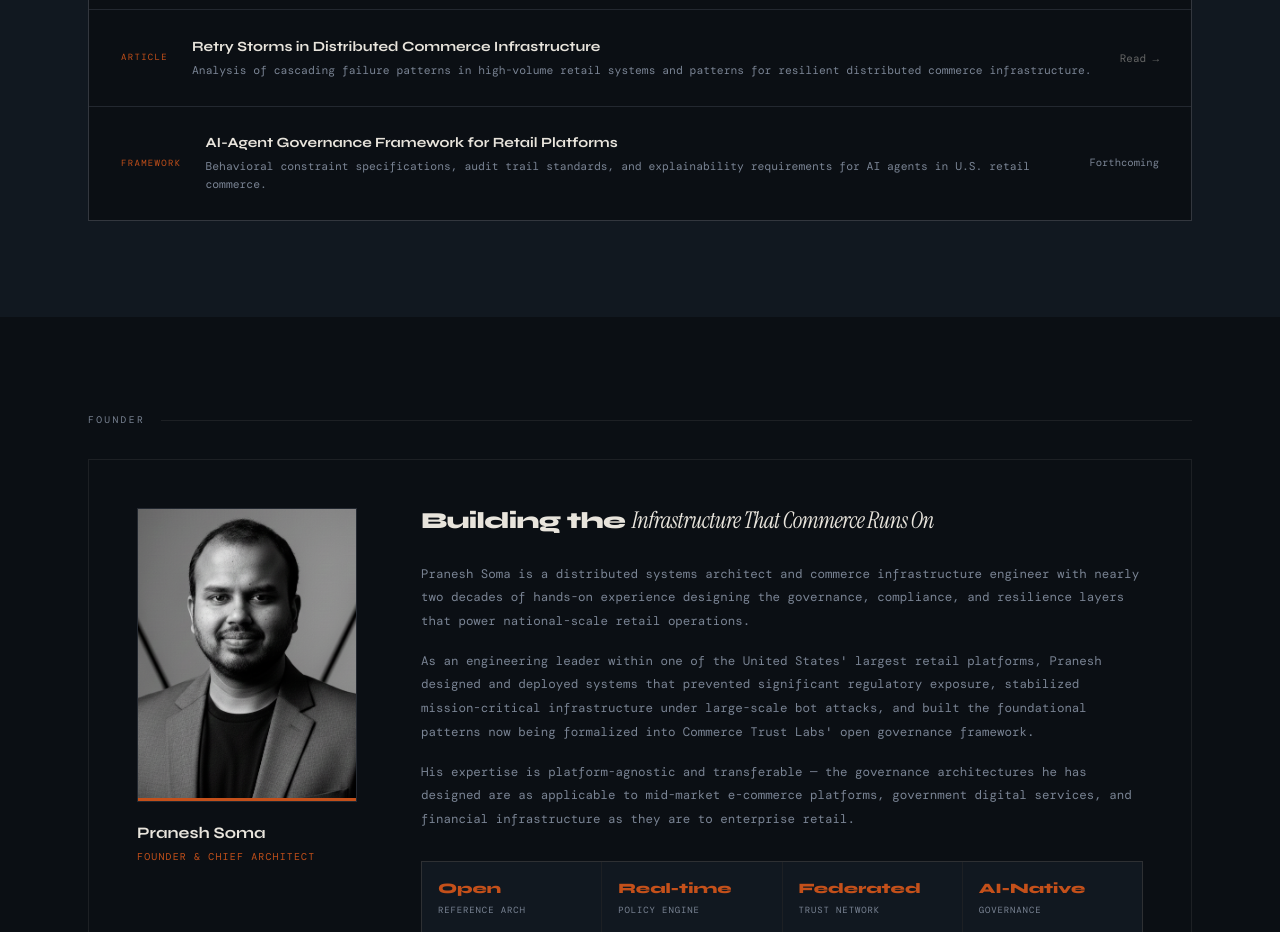
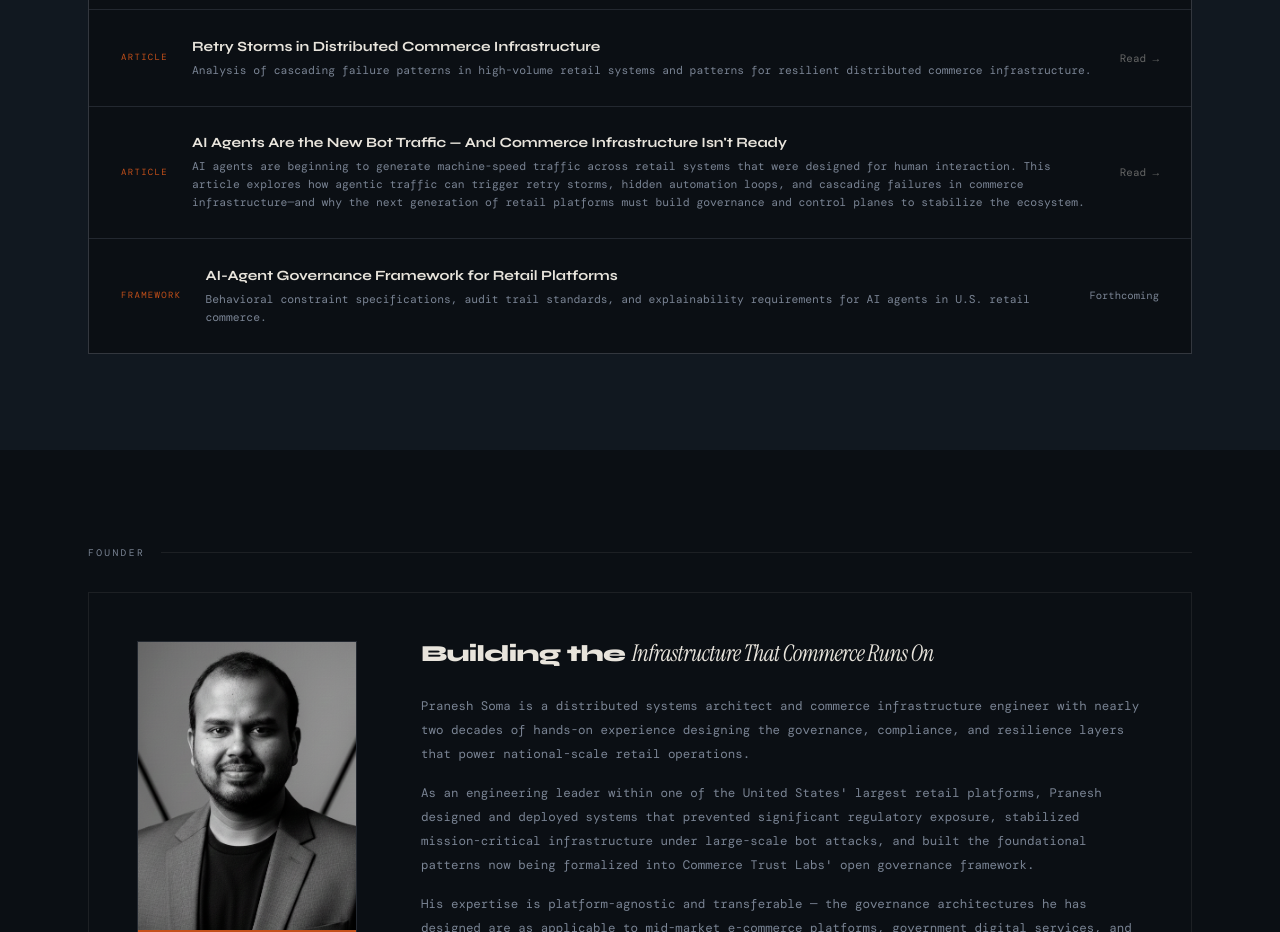
Before and after one commit to commerce-trust-labs/commerce-trust-labs.github.io, a React (Vite) app: page / in a window 1280 px wide. Shown: the part 5040-5972 px from the top of the page. Built offline with nearby package versions, Linux system fonts and the light colour scheme; a web font is replaced by a local one.

Commit message:
feat(publications): add AI Agents commerce infrastructure article and normalize pubs array formatting

```diff
--- a/src/CommerceTrustLabs.jsx
+++ b/src/CommerceTrustLabs.jsx
@@ -373,12 +373,43 @@ const Interest = () => {
 
 /* ── RESEARCH ── */
 const Research = () => {
-  const pubs = [
-    { type:"Architecture", title:"Governance Control Plane Reference Architecture", desc:"Open reference architecture for AI-governed commerce systems — policy engine design, compliance orchestration, and settlement patterns.", link:"https://github.com/commerce-trust-labs/commerce-control-plane", linkLabel:"GitHub →" },
-    { type:"Whitepaper", title:"AI Commerce Governance Framework (2026)", desc:"A framework for certifying, monitoring, and constraining AI agent behavior in retail commerce environments at national scale.", link:null, linkLabel:"Forthcoming" },
-    { type:"Article", title:"Retry Storms in Distributed Commerce Infrastructure", desc:"Analysis of cascading failure patterns in high-volume retail systems and patterns for resilient distributed commerce infrastructure.", link:"#", linkLabel:"Read →" },
-    { type:"Framework", title:"AI-Agent Governance Framework for Retail Platforms", desc:"Behavioral constraint specifications, audit trail standards, and explainability requirements for AI agents in U.S. retail commerce.", link:null, linkLabel:"Forthcoming" },
-  ];
+const pubs = [
+  {
+    type: "Architecture",
+    title: "Governance Control Plane Reference Architecture",
+    desc: "Open reference architecture for AI-governed commerce systems — policy engine design, compliance orchestration, and settlement patterns.",
+    link: "https://github.com/commerce-trust-labs/commerce-control-plane",
+    linkLabel: "GitHub →"
+  },
+  {
+    type: "Whitepaper",
+    title: "AI Commerce Governance Framework (2026)",
+    desc: "A framework for certifying, monitoring, and constraining AI agent behavior in retail commerce environments at national scale.",
+    link: null,
+    linkLabel: "Forthcoming"
+  },
+  {
+    type: "Article",
+    title: "Retry Storms in Distributed Commerce Infrastructure",
+    desc: "Analysis of cascading failure patterns in high-volume retail systems and patterns for resilient distributed commerce infrastructure.",
+    link: "https://medium.com/@praneshsoma/retry-storms-139869b956e3",
+    linkLabel: "Read →"
+  },
+  {
+    type: "Article",
+    title: "AI Agents Are the New Bot Traffic — And Commerce Infrastructure Isn't Ready",
+    desc: "AI agents are beginning to generate machine-speed traffic across retail systems that were designed for human interaction. This article explores how agentic traffic can trigger retry storms, hidden automation loops, and cascading failures in commerce infrastructure—and why the next generation of retail platforms must build governance and control planes to stabilize the ecosystem.",
+    link: "https://medium.com/@praneshsoma/ai-agents-are-the-new-bot-traffic-and-commerce-infrastructure-isnt-ready-35e12e01158d",
+    linkLabel: "Read →"
+  },
+  {
+    type: "Framework",
+    title: "AI-Agent Governance Framework for Retail Platforms",
+    desc: "Behavioral constraint specifications, audit trail standards, and explainability requirements for AI agents in U.S. retail commerce.",
+    link: null,
+    linkLabel: "Forthcoming"
+  }
+];
   return (
       <section id="research" style={{ background:C.bg2, width:"100%", maxWidth:"100vw", overflow:"hidden" }}>
         <div style={inner({ padding:"6rem clamp(1rem, 5vw, 3rem)" })}>
```
